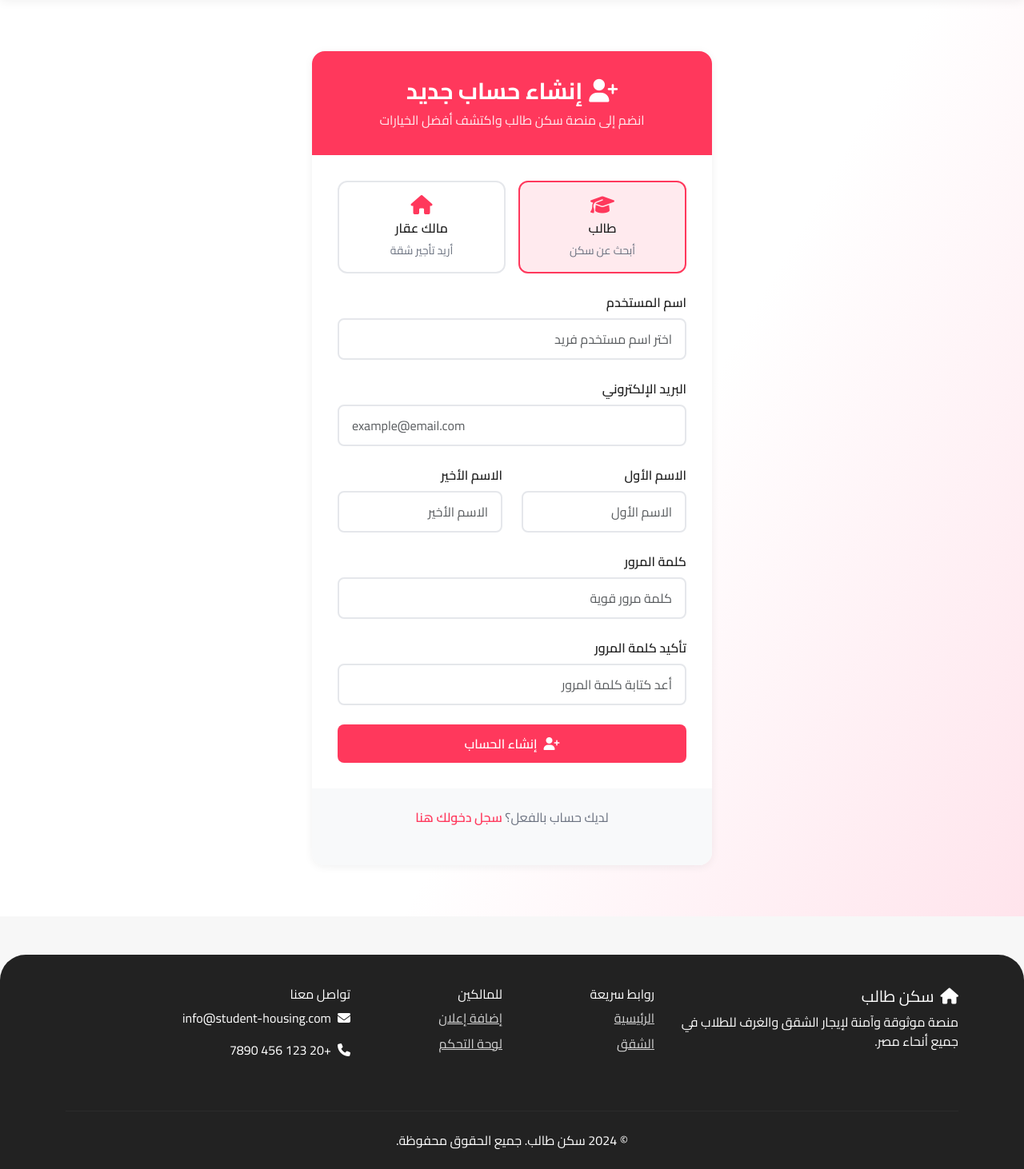
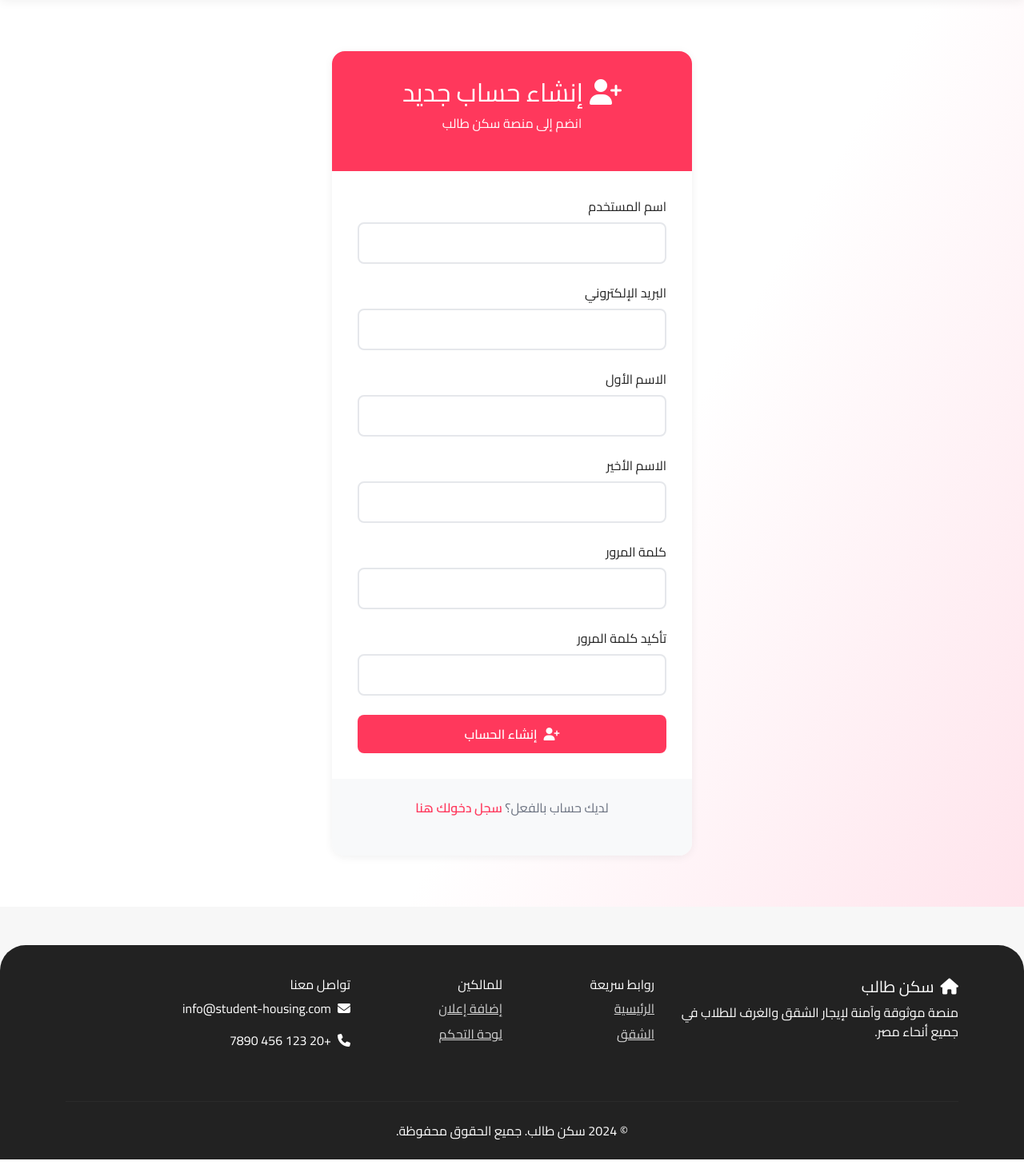
Before and after one commit to ibrahemmaher900/student-housing, a Django app: template templates/registration/register.html in a window 1280 px wide. Shown: the part 67-1529 px from the top of the page at 80% size. Run offline with Django 4.2, Linux system fonts and the light colour scheme; the template is opened without the code that fills it, so the values that code supplies are empty; parts of the project's set-up code (start-up, migrations or seed data) failed here and were passed over.

Commit message:
Simplify registration page to match login page design

```diff
--- a/templates/registration/register.html
+++ b/templates/registration/register.html
@@ -17,7 +17,7 @@
     border-radius: 16px;
     box-shadow: 0 2px 12px rgba(0,0,0,0.06);
     overflow: hidden;
-    max-width: 500px;
+    max-width: 450px;
     margin: 0 auto;
 }
 
@@ -28,30 +28,12 @@
     text-align: center;
 }
 
-.auth-header h2 {
-    font-size: 1.8rem;
-    font-weight: 700;
-    margin-bottom: 0.5rem;
-}
-
-.auth-header p {
-    opacity: 0.9;
-    margin-bottom: 0;
-}
-
 .auth-body {
     padding: 2rem;
 }
 
 .form-group {
     margin-bottom: 1.5rem;
-}
-
-.form-label {
-    font-weight: 600;
-    color: var(--secondary);
-    margin-bottom: 0.5rem;
-    display: block;
 }
 
 .form-control {
@@ -99,53 +81,6 @@
     font-weight: 600;
 }
 
-.auth-footer a:hover {
-    text-decoration: underline;
-}
-
-.user-type-selector {
-    display: grid;
-    grid-template-columns: 1fr 1fr;
-    gap: 1rem;
-    margin-bottom: 1.5rem;
-}
-
-.user-type-card {
-    border: 2px solid var(--border);
-    border-radius: 12px;
-    padding: 1rem;
-    text-align: center;
-    cursor: pointer;
-    transition: all 0.2s ease;
-    background: white;
-}
-
-.user-type-card:hover {
-    border-color: var(--primary);
-    background: rgba(255, 56, 92, 0.05);
-}
-
-.user-type-card.active {
-    border-color: var(--primary);
-    background: rgba(255, 56, 92, 0.1);
-}
-
-.user-type-card i {
-    font-size: 1.5rem;
-    color: var(--primary);
-    margin-bottom: 0.5rem;
-}
-
-.user-type-card h6 {
-    font-weight: 600;
-    margin-bottom: 0.25rem;
-    color: var(--secondary);
-}
-
-.user-type-card small {
-    color: var(--gray);
-}
-
 @media (max-width: 768px) {
     .auth-section {
         padding: 2rem 0;
@@ -153,10 +88,6 @@
 
     .auth-card {
         margin: 1rem;
-    }
-
-    .user-type-selector {
-        grid-template-columns: 1fr;
     }
 }
 </style>
@@ -168,63 +99,41 @@
         <div class="auth-card">
             <div class="auth-header">
                 <h2><i class="fas fa-user-plus me-2"></i>إنشاء حساب جديد</h2>
-                <p>انضم إلى منصة سكن طالب واكتشف أفضل الخيارات</p>
+                <p>انضم إلى منصة سكن طالب</p>
             </div>
 
             <div class="auth-body">
-                <form method="post" id="registerForm">
+                <form method="post">
                     {% csrf_token %}
 
-                    <!-- User Type Selection -->
-                    <div class="user-type-selector">
-                        <div class="user-type-card active" data-type="student">
-                            <i class="fas fa-graduation-cap"></i>
-                            <h6>طالب</h6>
-                            <small>أبحث عن سكن</small>
-                        </div>
-                        <div class="user-type-card" data-type="owner">
-                            <i class="fas fa-home"></i>
-                            <h6>مالك عقار</h6>
-                            <small>أريد تأجير شقة</small>
-                        </div>
-                    </div>
-
-                    <input type="hidden" name="user_type" id="user_type" value="student">
-
-                    <!-- Form Fields -->
                     <div class="form-group">
                         <label class="form-label">اسم المستخدم</label>
-                        <input type="text" class="form-control" name="username" placeholder="اختر اسم مستخدم فريد" required>
+                        <input type="text" class="form-control" name="username" required>
                     </div>
 
                     <div class="form-group">
                         <label class="form-label">البريد الإلكتروني</label>
-                        <input type="email" class="form-control" name="email" placeholder="example@email.com" required>
+                        <input type="email" class="form-control" name="email" required>
                     </div>
 
-                    <div class="row">
-                        <div class="col-md-6">
-                            <div class="form-group">
-                                <label class="form-label">الاسم الأول</label>
-                                <input type="text" class="form-control" name="first_name" placeholder="الاسم الأول" required>
-                            </div>
-                        </div>
-                        <div class="col-md-6">
-                            <div class="form-group">
-                                <label class="form-label">الاسم الأخير</label>
-                                <input type="text" class="form-control" name="last_name" placeholder="الاسم الأخير" required>
-                            </div>
-                        </div>
+                    <div class="form-group">
+                        <label class="form-label">الاسم الأول</label>
+                        <input type="text" class="form-control" name="first_name" required>
+                    </div>
+
+                    <div class="form-group">
+                        <label class="form-label">الاسم الأخير</label>
+                        <input type="text" class="form-control" name="last_name" required>
                     </div>
 
                     <div class="form-group">
                         <label class="form-label">كلمة المرور</label>
-                        <input type="password" class="form-control" name="password1" placeholder="كلمة مرور قوية" required>
+                        <input type="password" class="form-control" name="password1" required>
                     </div>
 
                     <div class="form-group">
                         <label class="form-label">تأكيد كلمة المرور</label>
-                        <input type="password" class="form-control" name="password2" placeholder="أعد كتابة كلمة المرور" required>
+                        <input type="password" class="form-control" name="password2" required>
                     </div>
 
                     <button type="submit" class="btn-register">
@@ -240,56 +149,3 @@
     </div>
 </section>
 {% endblock %}
-
-{% block extra_js %}
-<script>
-document.addEventListener('DOMContentLoaded', function() {
-    // User type selection
-    const userTypeCards = document.querySelectorAll('.user-type-card');
-    const userTypeInput = document.getElementById('user_type');
-
-    userTypeCards.forEach(card => {
-        card.addEventListener('click', function() {
-            userTypeCards.forEach(c => c.classList.remove('active'));
-            this.classList.add('active');
-            userTypeInput.value = this.dataset.type;
-        });
-    });
-
-    // Form validation
-    const form = document.getElementById('registerForm');
-    const password1 = document.querySelector('input[name="password1"]');
-    const password2 = document.querySelector('input[name="password2"]');
-
-    form.addEventListener('submit', function(e) {
-        if (password1.value !== password2.value) {
-            e.preventDefault();
-            alert('كلمات المرور غير متطابقة');
-            password2.focus();
-            return false;
-        }
-
-        if (password1.value.length < 8) {
-            e.preventDefault();
-            alert('كلمة المرور يجب أن تكون 8 أحرف على الأقل');
-            password1.focus();
-            return false;
-        }
-
-        // Show loading
-        const submitBtn = form.querySelector('.btn-register');
-        submitBtn.innerHTML = '<i class="fas fa-spinner fa-spin me-2"></i>جاري إنشاء الحساب...';
-        submitBtn.disabled = true;
-    });
-
-    // Real-time password validation
-    password2.addEventListener('input', function() {
-        if (password1.value !== password2.value) {
-            password2.setCustomValidity('كلمات المرور غير متطابقة');
-        } else {
-            password2.setCustomValidity('');
-        }
-    });
-});
-</script>
-{% endblock %}
```
